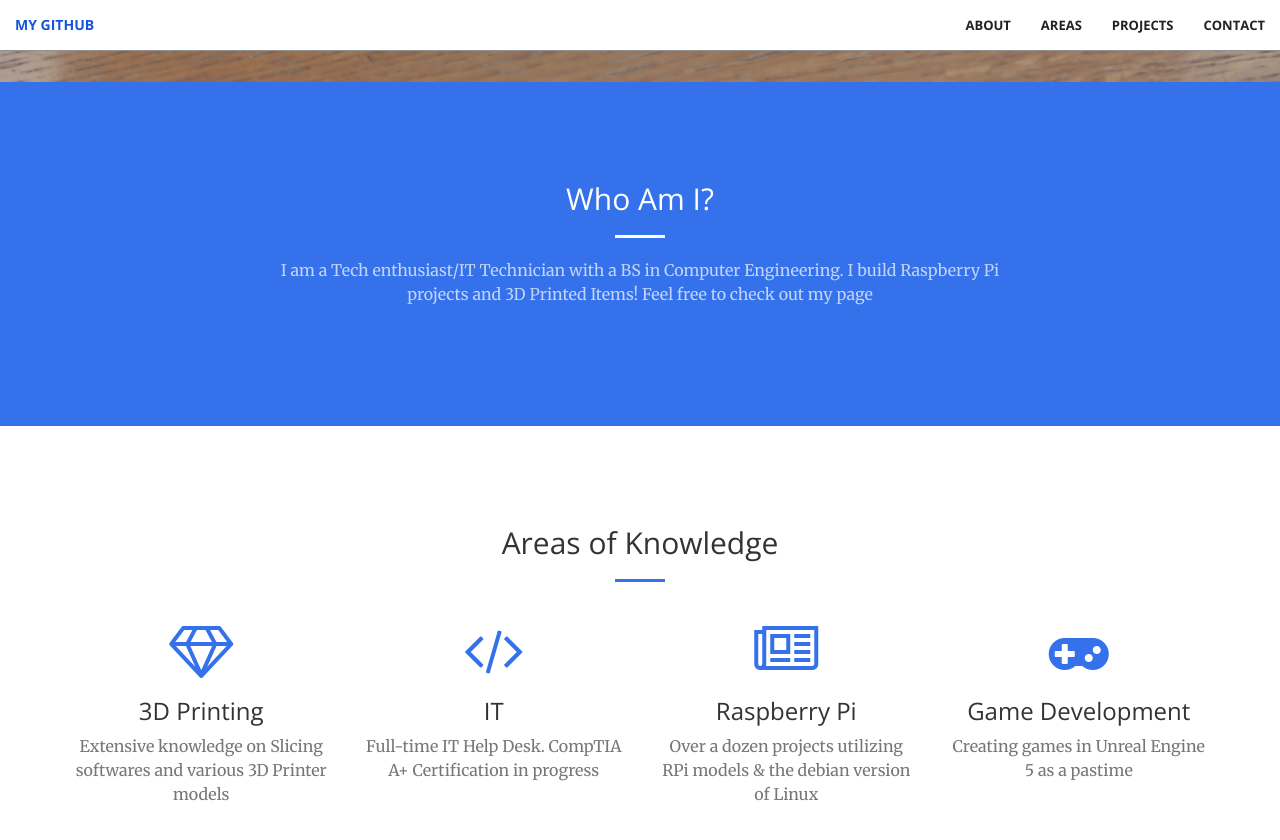
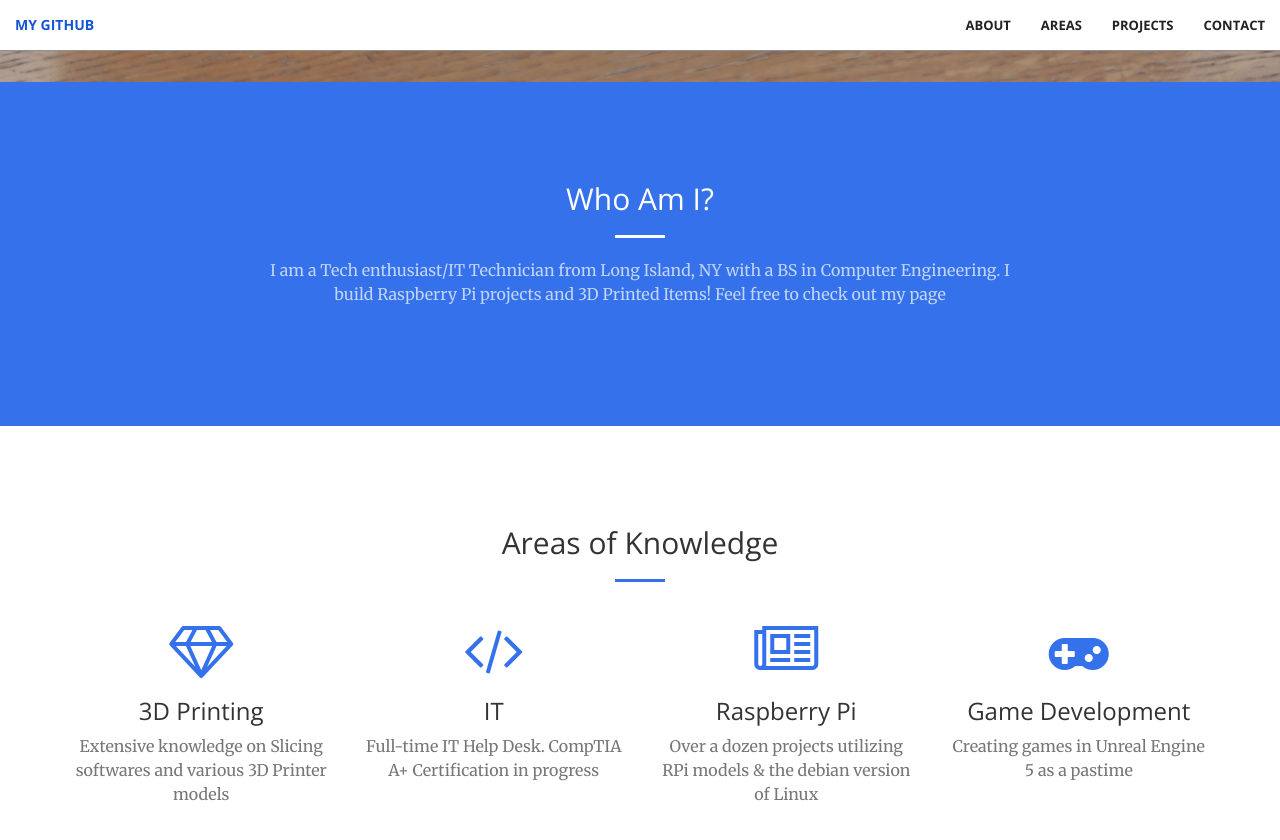
Before and after one commit to Mikeymac02/Mikeymac02.github.io, a Jekyll site: the page built from index.html, in a window 1280 px wide and 900 px high, scrolled down 818 px. Shown: the top 840 px of the window. Built offline with Jekyll 4.4.1, drawn with Linux system fonts in a browser that asks for light colours.

Commit message:
Update call-to-action.html

```diff
--- a/_includes/call-to-action.html
+++ b/_includes/call-to-action.html
@@ -4,7 +4,7 @@
             <div class="col-lg-8 col-lg-offset-2 text-center">
                 <h2 class="section-heading">Who Am I?</h2>
                 <hr class="light">
-                <p class="text-faded">I am a Tech enthusiast/IT Technician with a BS in Computer Engineering. I build Raspberry Pi projects and 3D Printed Items! Feel free to check out my page</p>
+                <p class="text-faded">I am a Tech enthusiast/IT Technician from Long Island, NY with a BS in Computer Engineering. I build Raspberry Pi projects and 3D Printed Items! Feel free to check out my page</p>
             </div>
         </div>
     </div>
```
